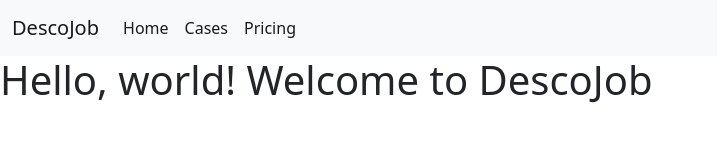
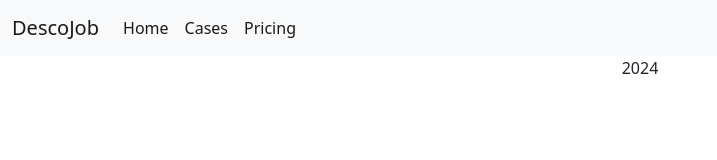
Before and after one commit to LpxsBr/DescoJob, a website: page index.html in a window 1280 px wide. Shown: the whole page, without its empty margins (0-717 px from the left). Drawn offline with nearby package versions, Linux system fonts and the light colour scheme.

Commit message:
feat: add footer

```diff
--- a/index.html
+++ b/index.html
@@ -39,15 +39,20 @@
         </nav>
     </header>
     <main>
-        <h1>Hello, world! Welcome to DescoJob</h1>
+        <!-- <h1>Hello, world! Welcome to DescoJob</h1> -->
 
     </main>
     <footer>
-
+        <center>
+            <div id="year"></div>
+        </center>
     </footer>
     <script src="https://cdn.jsdelivr.net/npm/bootstrap@5.0.2/dist/js/bootstrap.bundle.min.js"
         integrity="sha384-MrcW6ZMFYlzcLA8Nl+NtUVF0sA7MsXsP1UyJoMp4YLEuNSfAP+JcXn/tWtIaxVXM"
         crossorigin="anonymous"></script>
+    <script>
+        document.getElementById('year').innerHTML = new Date().getFullYear()
+    </script>
 </body>
 
 </html>
```
